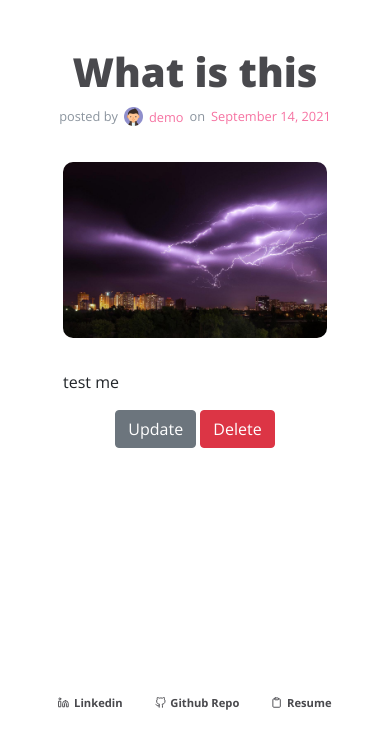
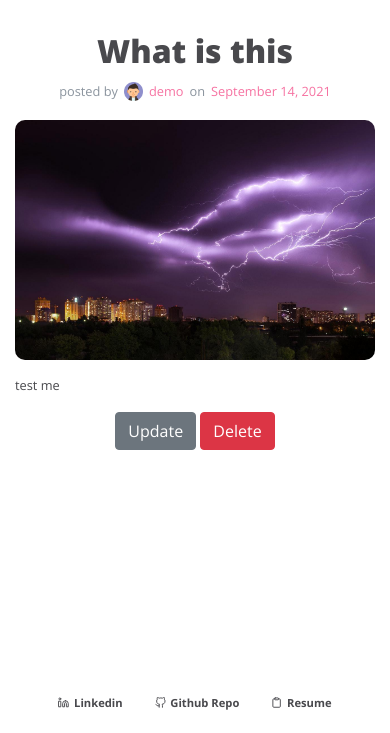
Before and after one commit to miguelcoria94/Impact, a Flask app: page /5 in a window 390 px wide. Shown: the part 76-809 px from the top of the page. Run offline with Flask 2, Linux system fonts and the light colour scheme; a user stored in the database is signed in; data comes from the database, SQL or seed files in the repository; some libraries are stand-ins or nearby versions.

Commit message:
done with article view

```diff
--- a/impact/static/styles/main.css
+++ b/impact/static/styles/main.css
@@ -292,6 +292,9 @@ textarea {
 .post-text {
   align-self: flex-start;
   padding: 0rem 3rem;
+  font-size: 0.8rem;
+  color: #49494d;
+  line-height: 1.5;
 }
 
 @media only screen and (max-width: 863px) {
@@ -360,6 +363,30 @@ textarea {
   .main-content {
     min-height: 80%;
   }
+
+  .post-text {
+    padding: 0rem 0rem;
+  }
+
+  .post-image-div {
+    padding: 0rem 0rem;
+  }
+
+  .post-page-wrapper {
+    padding: 2rem 0rem;
+  }
+
+  .post-title {
+    font-size: 2rem;
+  }
+
+  .post-details-div {
+    margin-bottom: 1rem;
+  }
+
+  .post-image-div {
+    margin-bottom: 1rem;
+  }
 }
 
 @media only screen and (max-width: 460px) {
```
